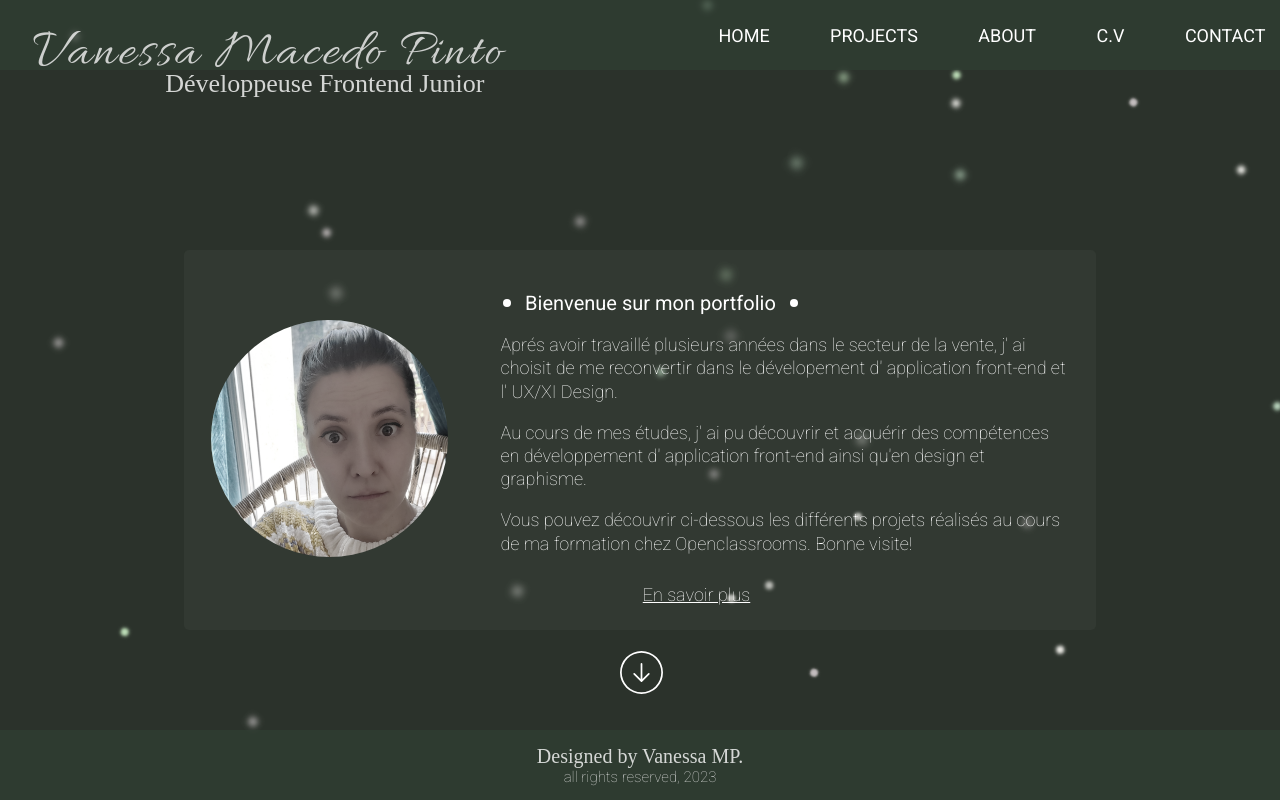
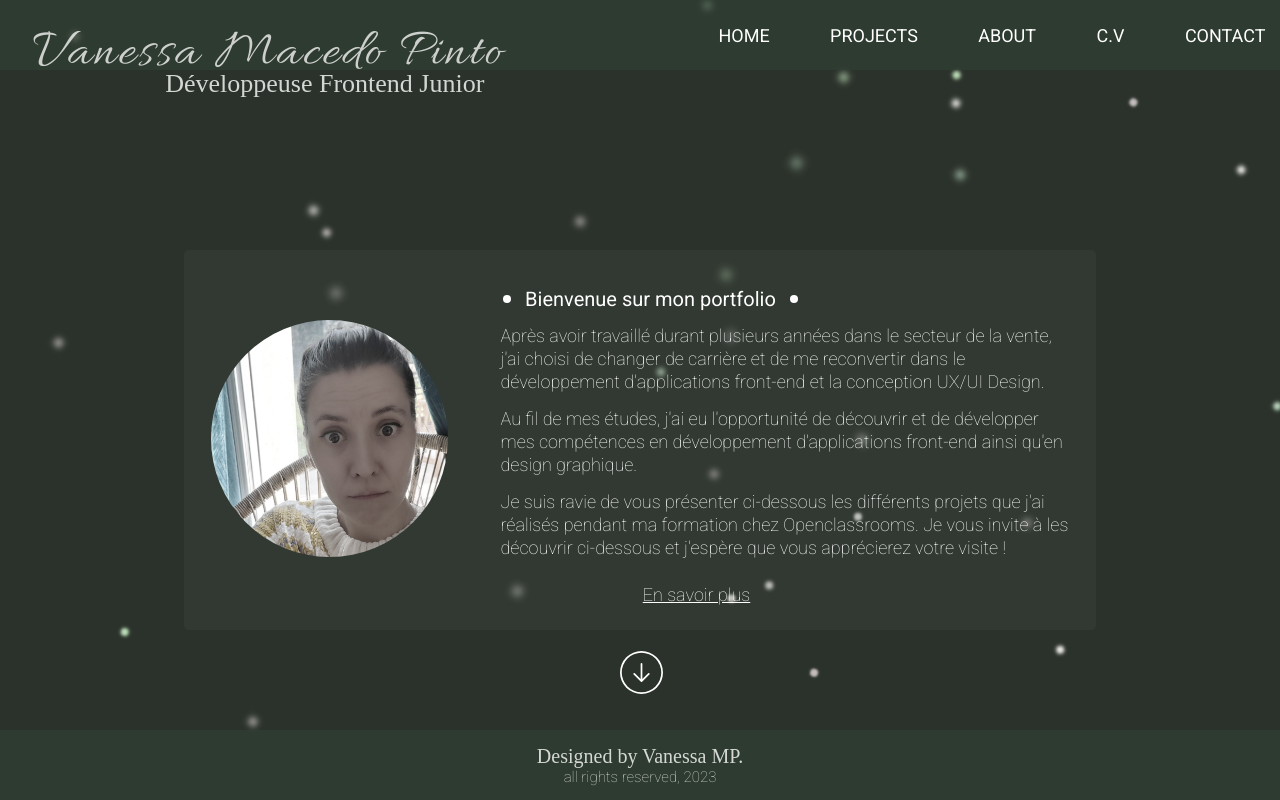
Before and after one commit to VanesMP/portfolioVMP, a React (Create React App) app: page / in a window 1280 px wide. Shown: the top 800 px of the page. Built offline with nearby package versions, Linux system fonts and the light colour scheme; a web font is replaced by a local one.

Commit message:
modification text presentation

```diff
--- a/src/Composnent/Identity.js
+++ b/src/Composnent/Identity.js
@@ -17,17 +17,16 @@ function Identity() {
                             Bienvenue sur mon portfolio
                         <img src={dot} alt="dot decoration around the welcome message" className="dot"/>
                     </h3>
-                    <p className="paragraphePresentation">Aprés avoir travaillé plusieurs années dans le secteur de la vente,
-                        j' ai choisit de me reconvertir dans le dévelopement d' application
-                        front-end et l' UX/XI Design.
+                    <p className="paragraphePresentation">Après avoir travaillé durant plusieurs années dans le secteur de la vente,
+                    j'ai choisi de changer de carrière et de me reconvertir dans le développement d'applications front-end et la conception
+                     UX/UI Design.
                     </p>
-                    <p className="paragraphePresentation">Au cours de mes études, j' ai pu découvrir et acquérir des
-                        compétences en développement d' application front-end  ainsi
-                        qu'en design et graphisme.
+                    <p className="paragraphePresentation">Au fil de mes études, j'ai eu l'opportunité de découvrir et de développer mes compétences
+                    en développement d'applications front-end ainsi qu'en design graphique.
                     </p>
-                    <p className="paragraphePresentation">Vous pouvez découvrir ci-dessous les différents projets réalisés
-                        au cours de ma formation chez Openclassrooms.
-                        Bonne visite!
+                    <p className="paragraphePresentation">Je suis ravie de vous présenter ci-dessous les différents projets que j'ai réalisés
+                    pendant ma formation chez Openclassrooms.
+                    Je vous invite à les découvrir ci-dessous et j'espère que vous apprécierez votre visite !
                     </p>
                 </div>
                 <div>
```
